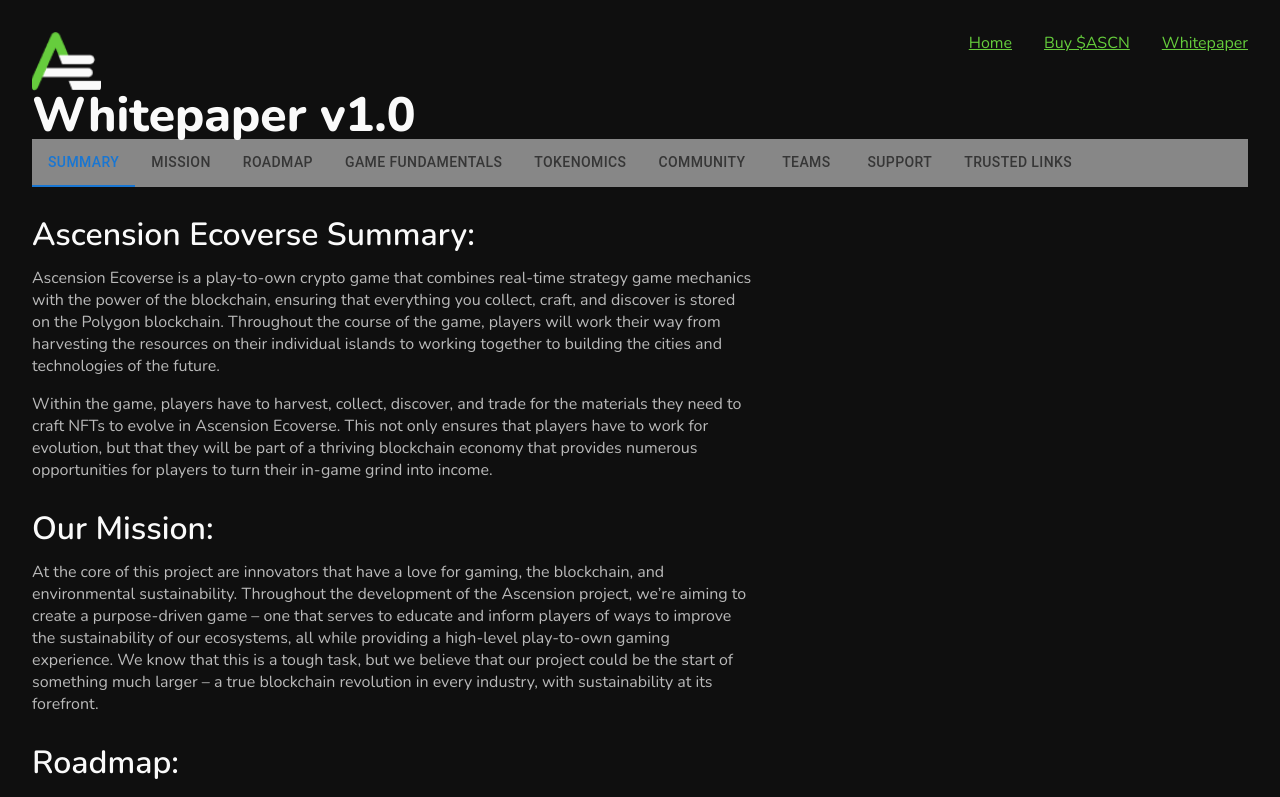
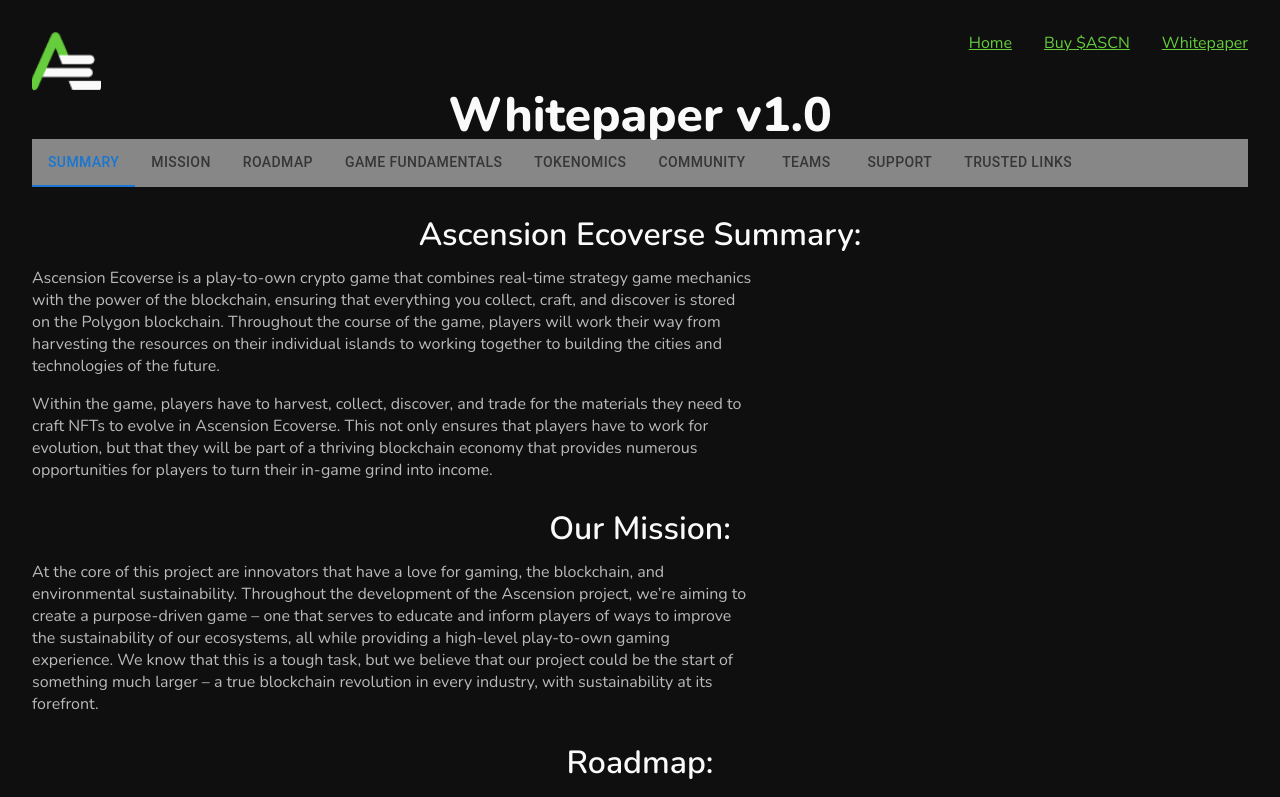
Before and after one commit to nquintan-catalyst/ascensionx, a React (Create React App) app: page /ascensionx/whitepaper in a window 1280 px wide. Shown: the top 797 px of the page. Built offline with nearby package versions, Linux system fonts and the light colour scheme.

Commit message:
Aligned text center

```diff
--- a/src/components/Whitepaper.tsx
+++ b/src/components/Whitepaper.tsx
@@ -13,7 +13,7 @@ const Whitepaper: React.FC = () => {
   };
 
   return(
-    <div>
+    <div className="whitepaper">
       <Header />
       <h1>Whitepaper v1.0</h1>
 
--- a/src/index.css
+++ b/src/index.css
@@ -535,4 +535,8 @@ footer {
   top: 0rem;
   background-color: rgba(255, 255, 255, 0.5);
 }
+
+.whitepaper h1, .whitepaper h2 {
+  text-align: center;
+}
 /*# sourceMappingURL=index.css.map */
--- a/src/index.scss
+++ b/src/index.scss
@@ -444,3 +444,9 @@ footer {
   top: 0rem;
   background-color: rgba(255, 255, 255, 0.5);
 }
+
+.whitepaper {
+  h1, h2 {
+    text-align: center;
+  }
+}
```
Also changed, not shown: 1 other file (tests, documents, lock files or other folders).
